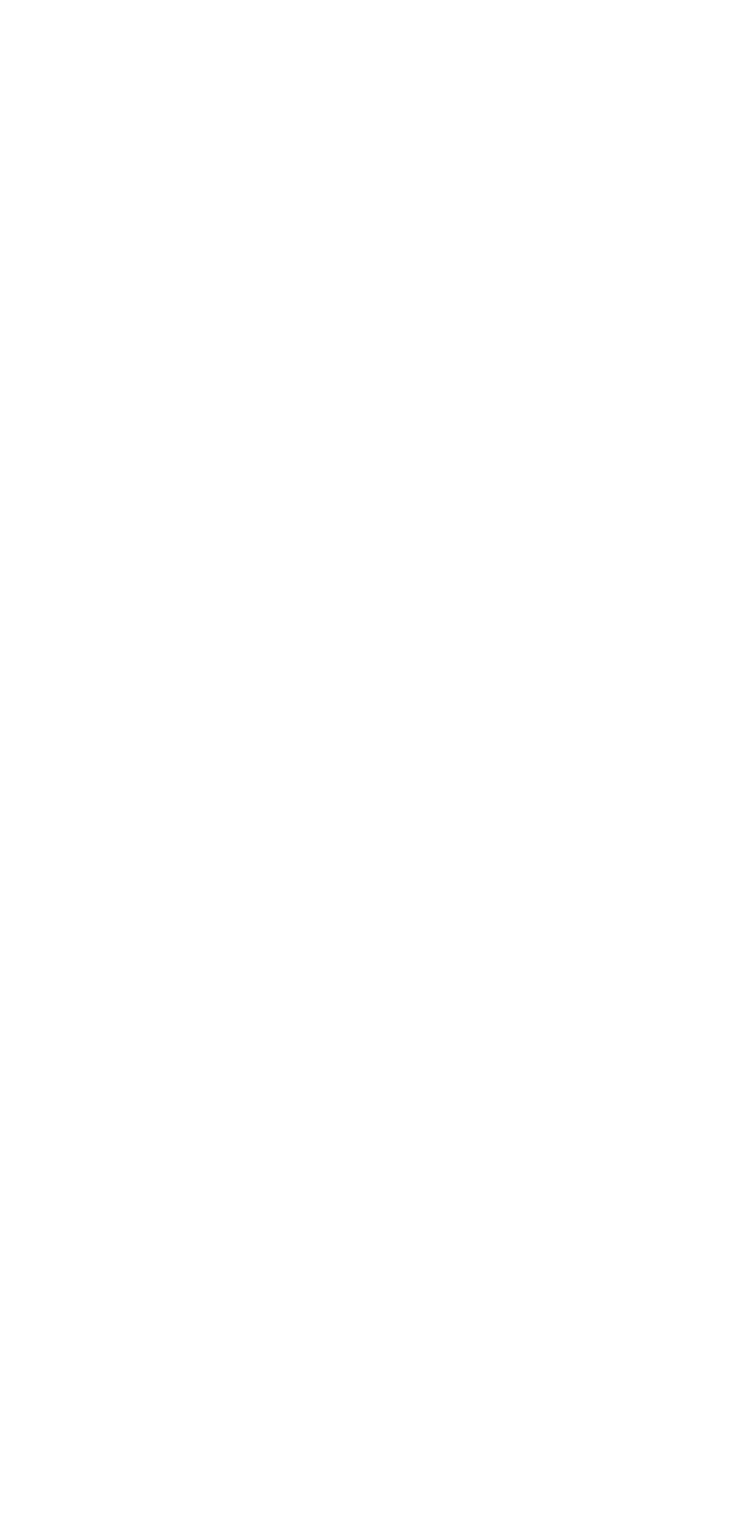
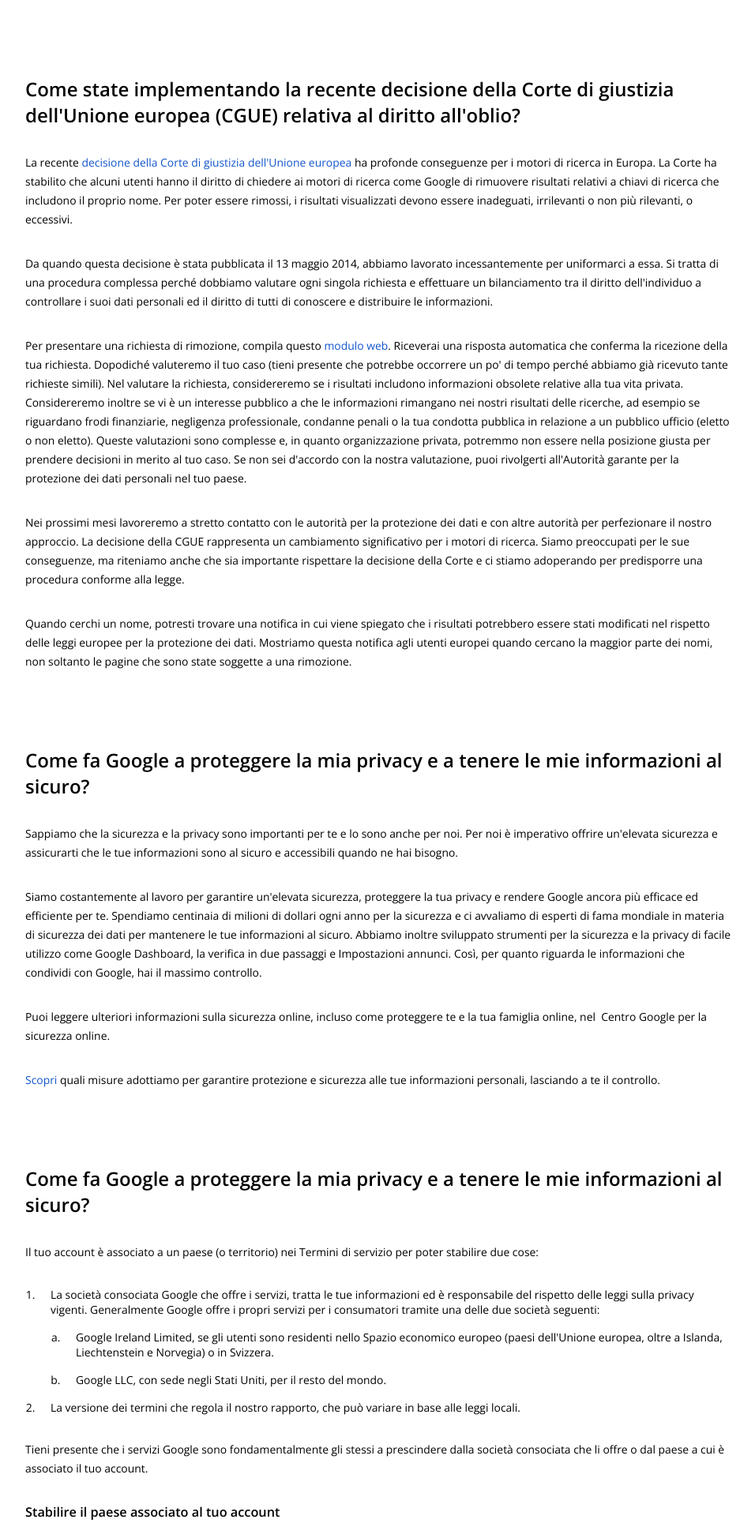
Before and after one commit to catanielena/php-google-faq, a PHP site: page / in a window 1280 px wide. Before the commit the part shown is empty. Shown: the top 1929 px of the page at 79% size, without its empty margins (160-1116 px from the left). Before the commit the page ends 800 px from the top, so only its background shows below. Run offline with PHP 8.4, Linux system fonts and the light colour scheme.

Commit message:
Add: main

```diff
--- a/css/style.css
+++ b/css/style.css
@@ -5,21 +5,49 @@
     padding: 0;
 }
 /* font */
-body {
+body,a,button {
     font-family: 'Open Sans', sans-serif;
+    font-size: .87rem;
+}
+
+h1,h2,h3,h4,h5,h6 {
+    font-weight: 600;
+}
+
+h2 {
+    font-size: 1.5rem;
 }
 /* buttons */
 /* common */
+:root {
+    --blue: #1155cc;
+    --sectionmargin: 6rem;
+    --gutter-sm: 1rem;
+    --gutter: 2rem;
+}
 .container {
-    width: 80%;
+    width: 70%;
+    margin: auto;
 }
 
 .list--lower-alpha {
     list-style-type: lower-alpha;
 }
 
+ol{
+    margin-block-start: 0;
+    padding-inline-start: var(--gutter-sm);
+}
+
+ol li {
+    margin: var(--gutter-sm) 0;
+    padding-inline-start: var(--gutter-sm);
+}
+
 a {
     display: inline-block;
+    text-decoration: none;
+    color: var(--blue);
 }
 
 a svg {
@@ -27,5 +55,15 @@ a svg {
     width: 1rem;
     vertical-align: middle;
 }
+
 /* header */
+
+/* main */
+.faq {
+    margin: var(--sectionmargin) 0;
+}
+.faq__paragraph {
+    margin: var(--gutter) 0;
+    line-height: 1.5rem;
+}
 /* footer */
--- a/index.php
+++ b/index.php
@@ -82,6 +82,25 @@
         <header></header>
         <main>
             <div class="container">
+                <?php foreach($db as $faq) { ?>
+                    <!-- faq -->
+                    <section class="faq">
+                        <h2 class="faq__title"><?= $faq["question"] ?></h2>
+
+                        <?php foreach($faq["answer"] as $answer) { ?>
+                            <p class="faq__paragraph"><?= $answer ?></p>
+                        <?php }; ?>
+
+                        <?php if(array_key_exists("deepening", $faq)) {?>
+                            <h3><?= $faq["deepening"] ?></h4>
+                            <?php foreach($faq["deepeningAnswer"] as $answer) { ?>
+                                <p class="faq__paragraph"><?= $answer ?></p>
+                            <?php }; ?>
+
+                        <?php }; ?>
+                    </section>
+                    <!-- /faq -->
+                <?php }; ?>
             </div>
         </main>
         <footer></footer>
```
